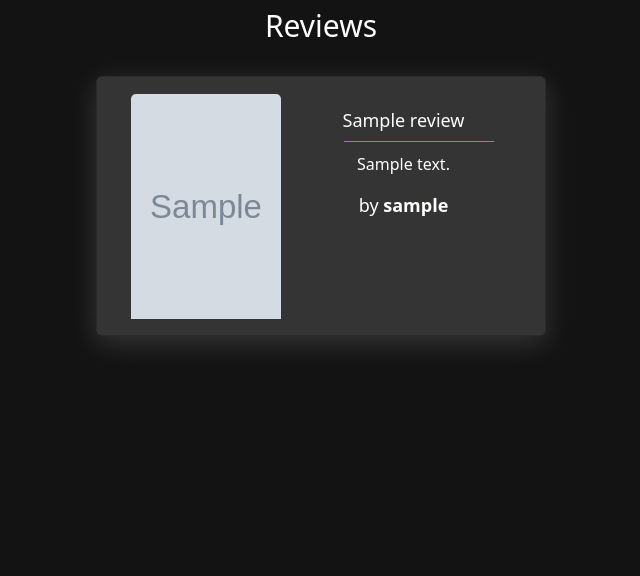
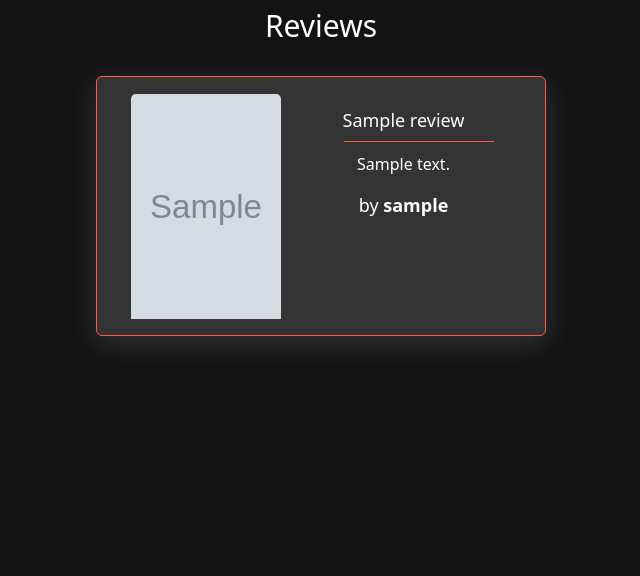
Before and after one commit to m-dixon5/FilmArchive, a Django app: page /reviews/ in a window 1280 px wide, with the pointer over the restyled element. Shown: the part 61-637 px from the top of the page, without its empty margins (319-959 px from the left). Run offline with Django 4.2, Linux system fonts and the light colour scheme; tables that the repository leaves empty hold one stand-in row (values such as "Sample post"); grey boxes marked "Sample" are stand-in pictures; parts of the project's set-up code (start-up, migrations or seed data) failed here and were passed over; some libraries are stand-ins or nearby versions.

Commit message:
Add additional style to review cards

```diff
--- a/static/css/base.css
+++ b/static/css/base.css
@@ -222,6 +222,10 @@ main {
   font-size: 14px;
   font-weight: 100;
   box-shadow: rgba(255, 255, 255, 0.15) 0px 7px 29px 0px;
+}
+
+.card:hover {
+  border: 1px solid #ff5b3c;
 }
 
 .card-body hr {
```
